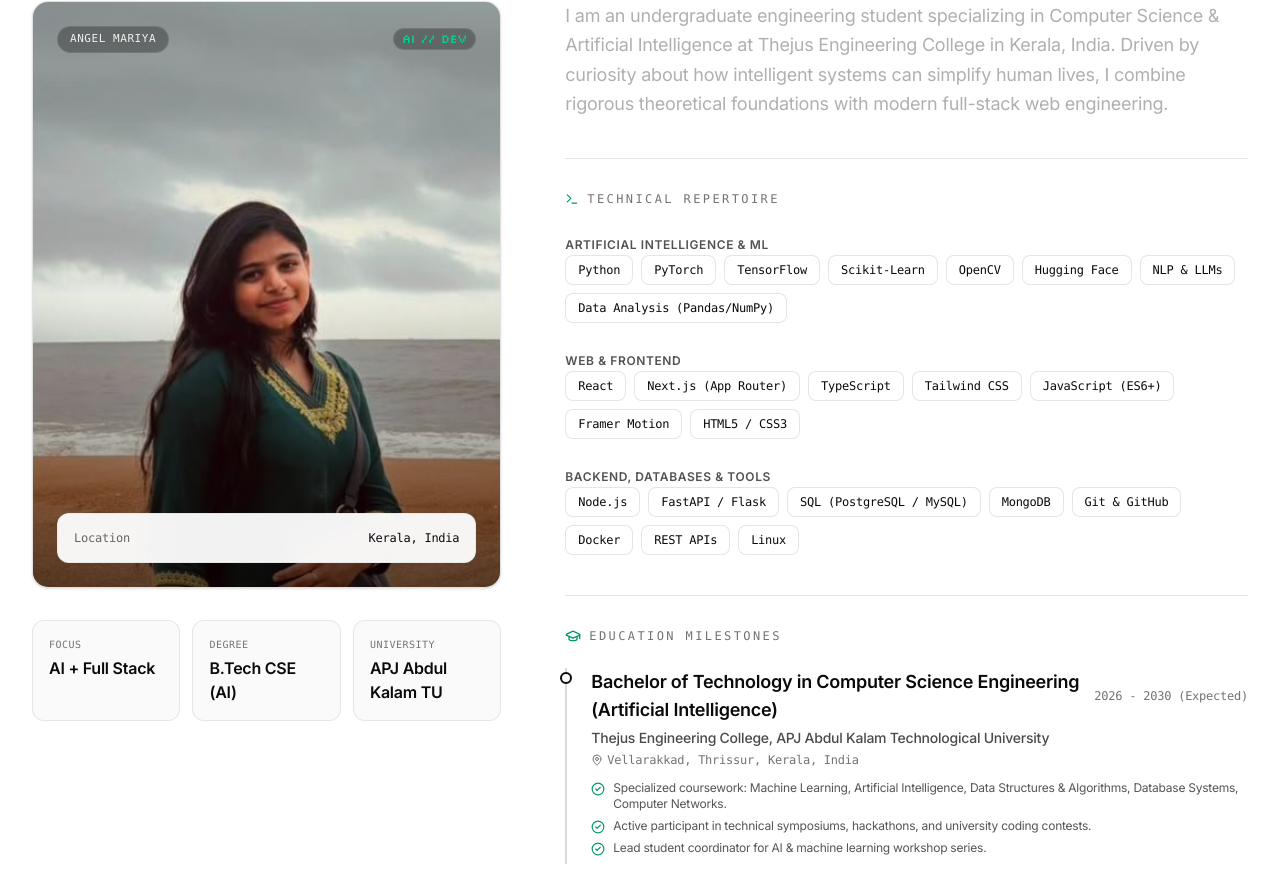
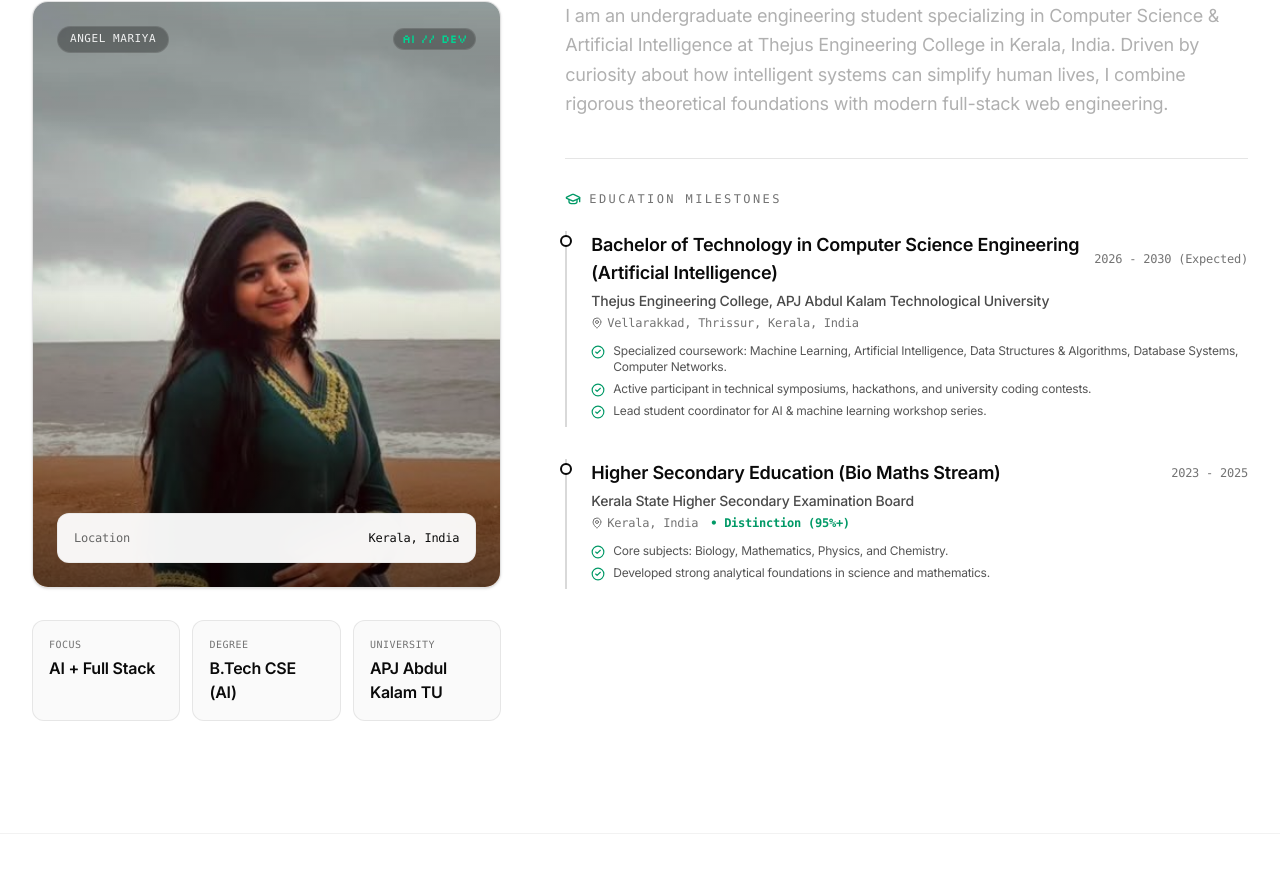
Before and after one commit to angelmariya-125/Angel-Mariya, a Next.js app: page / in a window 1280 px wide. Shown: the part 960-1854 px from the top of the page. Built offline with nearby package versions, Linux system fonts and the light colour scheme.

Commit message:
Remove Technical Repertoire skills section

```diff
--- a/src/sections/about.tsx
+++ b/src/sections/about.tsx
@@ -2,7 +2,7 @@
 
 import React from "react";
 import Image from "next/image";
-import { GraduationCap, MapPin, CheckCircle2, Terminal, Cpu } from "lucide-react";
+import { GraduationCap, MapPin, CheckCircle2 } from "lucide-react";
 import { portfolioContent } from "@/data/content";
 import { useScrollReveal, useTextHighlight } from "@/lib/use-scroll-reveal";
 
@@ -105,34 +105,6 @@ export function About() {
               ))}
             </div>
 
-            {/* Skills as Minimal Tags */}
-            <div data-reveal className="border-t border-black/10 dark:border-white/10 pt-8">
-              <h3 className="font-mono text-xs uppercase tracking-[0.2em] text-[#737373] dark:text-[#888888] mb-6 flex items-center gap-2">
-                <Terminal className="w-3.5 h-3.5 text-emerald-600 dark:text-emerald-400" />
-                <span>Technical Repertoire</span>
-              </h3>
-
-              <div className="space-y-6">
-                {portfolioContent.about.skills.map((category, catIdx) => (
-                  <div key={catIdx} className="space-y-2.5">
-                    <span className="text-xs font-semibold text-[#525252] dark:text-[#a3a3a3] uppercase tracking-wider">
-                      {category.name}
-                    </span>
-                    <div className="flex flex-wrap gap-2">
-                      {category.skills.map((skill, sIdx) => (
-                        <span
-                          key={sIdx}
-                          className="px-3 py-1.5 rounded-lg border border-black/10 dark:border-white/15 bg-white dark:bg-[#171717] text-xs font-mono text-[#0a0a0a] dark:text-[#f5f5f5] hover:border-black dark:hover:border-white transition-all hover:-translate-y-0.5 select-none"
-                        >
-                          {skill.name}
-                        </span>
-                      ))}
-                    </div>
-                  </div>
-                ))}
-              </div>
-            </div>
-
             {/* Education Timeline */}
             <div data-reveal className="border-t border-black/10 dark:border-white/10 pt-8">
               <h3 className="font-mono text-xs uppercase tracking-[0.2em] text-[#737373] dark:text-[#888888] mb-6 flex items-center gap-2">
```
